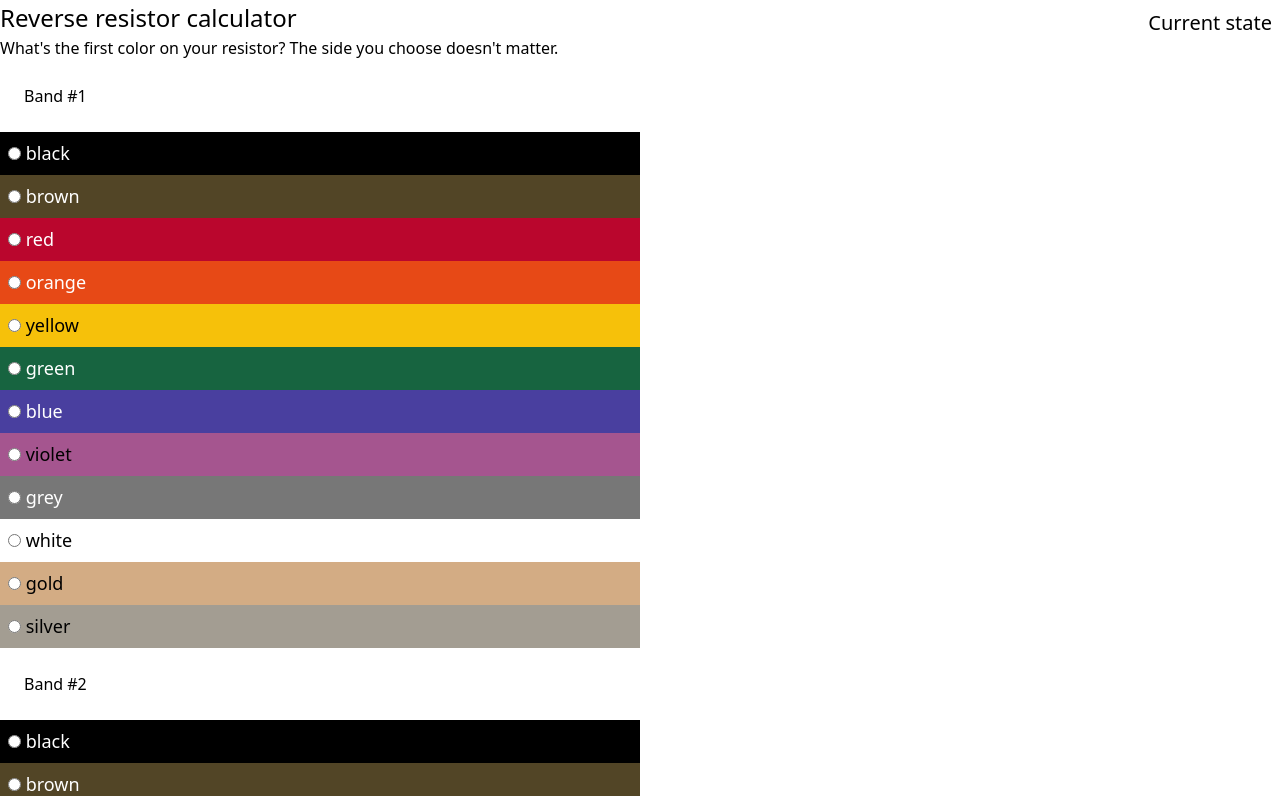
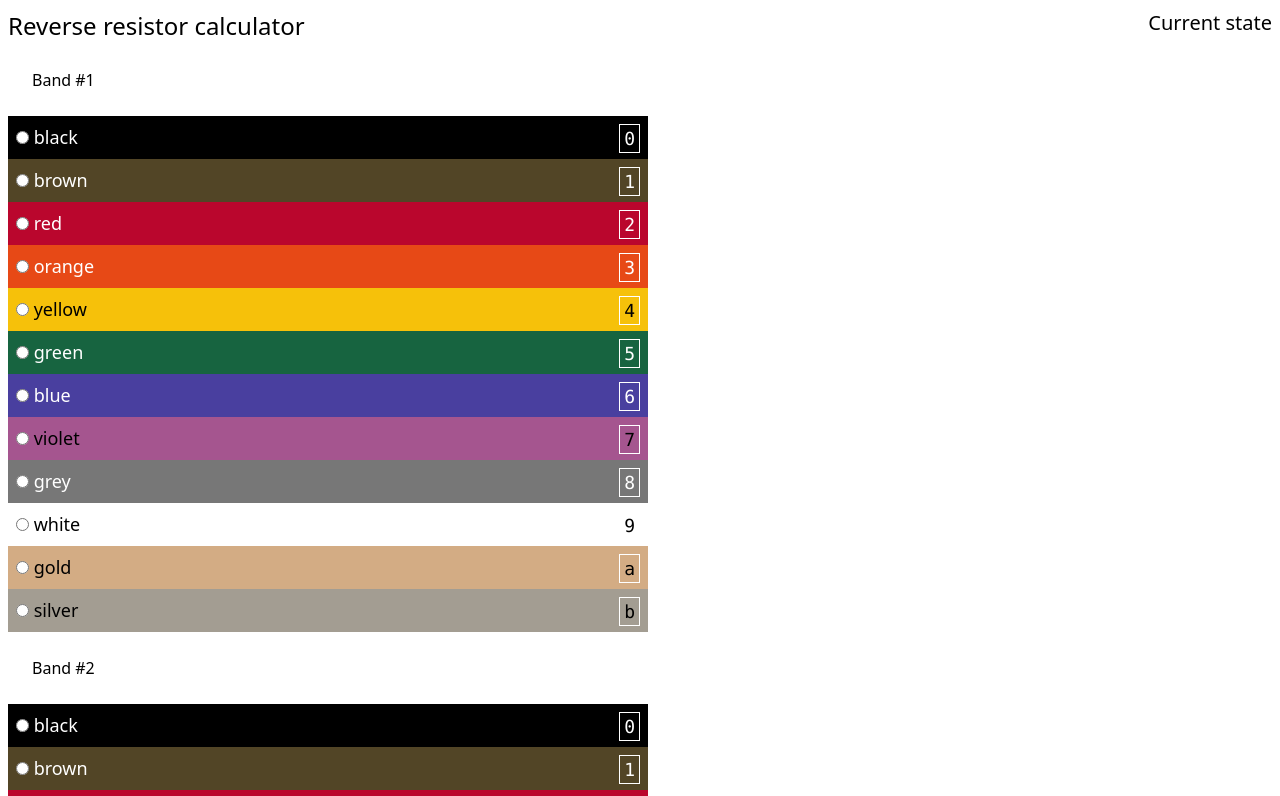
Before and after one commit to citelao/resistors.fyi, a React (Vite) app: page / in a window 1280 px wide. Shown: the top 796 px of the page. Built offline with nearby package versions, Linux system fonts and the light colour scheme.

Commit message:
show a hotkey

```diff
--- a/src/js/App.tsx
+++ b/src/js/App.tsx
@@ -24,11 +24,27 @@ const COLORS: ResistorColorInfo[] = [
     { label: "silver", background: "rgb(163, 157, 146)", color: "#000" },
 ];
 
+const HOTKEYS = [
+    "0",
+    "1",
+    "2",
+    "3",
+    "4",
+    "5",
+    "6",
+    "7",
+    "8",
+    "9",
+    "a",
+    "b",
+];
+
 interface IAppProps {
 }
 
 interface IAppState {
-    colors: Array<ResistorColor | null>
+    colors: Array<ResistorColor | null>,
+    currentIndex: number
 }
 
 function isFullColors(cArray: Array<ResistorColor | null>): cArray is Array<ResistorColor> {
@@ -43,6 +59,7 @@ export default class App extends React.Component<IAppProps, IAppState> {
 
         this.state = {
             colors: [],
+            currentIndex: 0
         };
     }
 
@@ -68,11 +85,16 @@ export default class App extends React.Component<IAppProps, IAppState> {
             return <fieldset key={i}>
                 <legend className="p-6">Band #{i + 1}</legend>
                 <ol>
-                    {COLORS.map((c) => {
+                    {COLORS.map((c, i) => {
+                        const hotkey = HOTKEYS[i];
                         const isColor = (isIndexChosen && c.label === this.state.colors[i]);
                         return <li key={c.label} className="text-lg">
-                            <label className={`block p-2 hover:bold hover:underline ${(isIndexChosen && !isColor) ? "opacity-50 hover:opacity-100" : ""}`} style={{ backgroundColor: c.background, color: c.color }}>
-                                <input type="radio" onChange={handler} name={radio_name} value={c.label} /> {c.label}
+                            <label className={`block p-2 cursor-pointer hover:bold hover:underline ${(isIndexChosen && !isColor) ? "opacity-50 hover:opacity-100" : ""}`} style={{ backgroundColor: c.background, color: c.color }}>
+                                <input type="radio" onChange={handler} name={radio_name} value={c.label} />{" "}
+                                {c.label}
+                                <kbd className="float-right border border-solid border-white p-1 py-0 font-mono">
+                                    {hotkey}
+                                </kbd>
                             </label>
                         </li>;
                     })}
@@ -86,9 +108,8 @@ export default class App extends React.Component<IAppProps, IAppState> {
             : null;
 
         return <>
-            <section className="w-1/2">
+            <section className="w-1/2 m-2">
                 <h1>Reverse resistor calculator</h1>
-                <p>What's the first color on your resistor? The side you choose doesn't matter.</p>
 
                 {form}
             </section>
```
